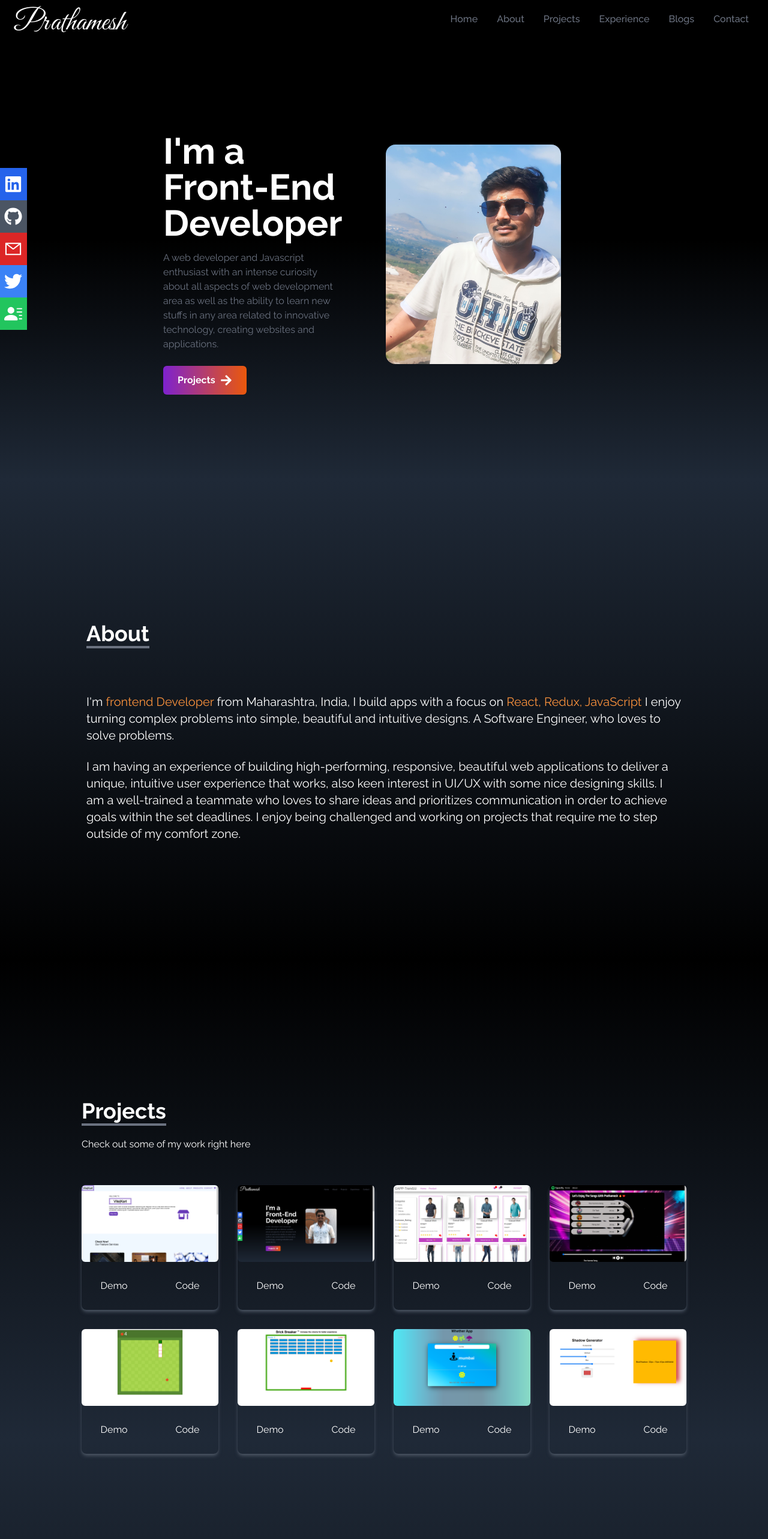
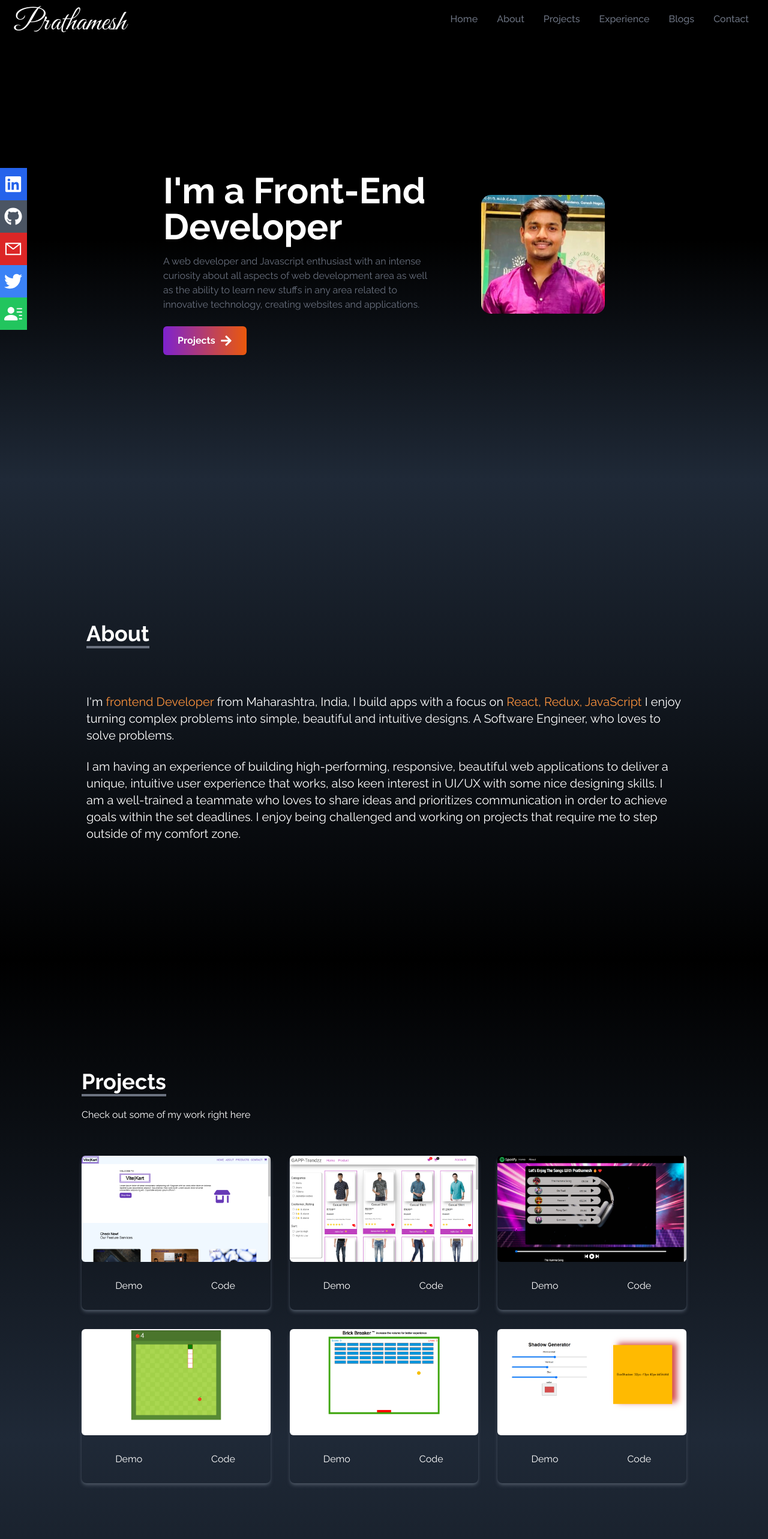
Before and after one commit to prathambhalke/prathambhalke-PortFolio, a React (Vite) app: page / in a window 1280 px wide. Shown: the top 2566 px of the page at 60% size. Built offline with nearby package versions, Linux system fonts and the light colour scheme; a web font is replaced by a local one.

Commit message:
updated the links

```diff
--- a/src/Components/Contact.jsx
+++ b/src/Components/Contact.jsx
@@ -14,7 +14,7 @@ const Contact = () => {
           <FaLinkedin size={30} className="ml-2 text-white" />
         </>
       ),
-      link: "https://www.linkedin.com/in/prathamesh-bhalke-174b90226",
+      link: "https://www.linkedin.com/in/prathameshb11",
     },
     {
       id: 2,
@@ -54,7 +54,7 @@ const Contact = () => {
           <BsPersonLinesFill size={30} className="ml-2 text-white" />
         </>
       ),
-      link: "https://drive.google.com/file/d/1gdk64-GwRa_p3rarr4RlXm0ZUSwGZ2RQ/view?usp=share_link",
+      link: "https://drive.google.com/file/d/1n65gJbXbO1LS18M9wQdrJqJg_5hWrWZ4/view?usp=sharing",
     },
   ];
 
--- a/src/Components/Home.jsx
+++ b/src/Components/Home.jsx
@@ -2,7 +2,7 @@ import React from "react";
 import { Link } from "react-scroll";
 import { FaArrowRight } from "react-icons/fa";
 
-import Hero from "../assets/Hero2.jpg";
+import Hero from "../assets/Hero3.jpg";
 
 const Home = () => {
   return (
@@ -47,8 +47,8 @@ const Home = () => {
         <div>
           <img
             src={Hero}
-            alt="Hero"
-            className="rounded-2xl mx-auto w-2/3 sm:w-2/3 md:w-2/3 md:mx-auto"
+            alt="profile image"
+            className="rounded-2xl mx-auto w-2/4 my-12 sm:w-2/3 md:w-full md:mx-auto"
           />
         </div>
       </div>
--- a/src/Components/Projects.jsx
+++ b/src/Components/Projects.jsx
@@ -18,44 +18,31 @@ const Projects = () => {
     },
     {
       id: 2,
-      image: PortFolio,
-      demoLink: "#",
-      codeLink: "https://github.com/prathambhalke/prathambhalke-PortFolio",
-    },
-    {
-      id: 3,
       image: GAPP,
       demoLink: "https://gapptrendzz.netlify.app/",
       codeLink: "https://github.com/amanmulani09/gapp-trendzz",
     },
     {
-      id: 4,
+      id: 3,
       image: Spotify,
       demoLink: "https://prathams-spotify.netlify.app",
       codeLink: "https://github.com/prathambhalke/Spotify-Clone",
     },
     {
-      id: 5,
+      id: 4,
       image: SnakeGame,
       demoLink: "https://glowing-profiterole-a5e3e6.netlify.app",
       codeLink: "https://github.com/prathambhalke/Snake_game",
     },
 
     {
-      id: 6,
+      id: 5,
       image: BrickBreak,
       demoLink: "https://brickbreaker-by-prathamesh.netlify.app",
       codeLink: "https://github.com/prathambhalke/Brick_Breaker-master",
     },
     {
-      id: 7,
-      image: WhetherApp,
-      demoLink:
-        "https://codesandbox.io/s/github/prathambhalke/Whether-App-React",
-      codeLink: "https://github.com/prathambhalke/Whether-App-React",
-    },
-    {
-      id: 8,
+      id: 6,
       image: ShadowGen,
       demoLink:
         "https://codesandbox.io/s/github/prathambhalke/Box-Shadow-Generator",
@@ -77,7 +64,7 @@ const Projects = () => {
           <p className="py-6">Check out some of my work right here</p>
         </div>
 
-        <div className="grid sm-grid-cols-2 md:grid-cols-4 gap-8 px-12 sm:px-0">
+        <div className="grid sm-grid-cols-2 md:grid-cols-3 gap-8 px-12 sm:px-0">
           {projects.map(({ id, image, demoLink, codeLink }) => {
             return (
               <div key={id} className="shadow-md shadow-gray-600 rounded-lg">
--- a/src/Components/SocialLinks.jsx
+++ b/src/Components/SocialLinks.jsx
@@ -13,7 +13,7 @@ const SocialLinks = () => {
                     Linkedin <FaLinkedin size={30} className="ml-2 text-white" />
                 </>
             ),
-            link: "https://www.linkedin.com/in/prathamesh-bhalke-174b90226"
+            link: "https://www.linkedin.com/in/prathameshb11"
         },
         {
             id: 2,
@@ -53,7 +53,7 @@ const SocialLinks = () => {
                     Resume <BsPersonLinesFill size={30} className="ml-2 text-white" />
                 </>
             ),
-            link: "https://drive.google.com/file/d/1_zW7gJXN7zsQKexVpwEhK79vJkeAeAA7/view?usp=sharing"
+            link: "https://drive.google.com/file/d/1n65gJbXbO1LS18M9wQdrJqJg_5hWrWZ4/view?usp=sharing"
         }
     ]
     return (
```
Also changed, not shown: src/assets/Hero3.jpg (added).
